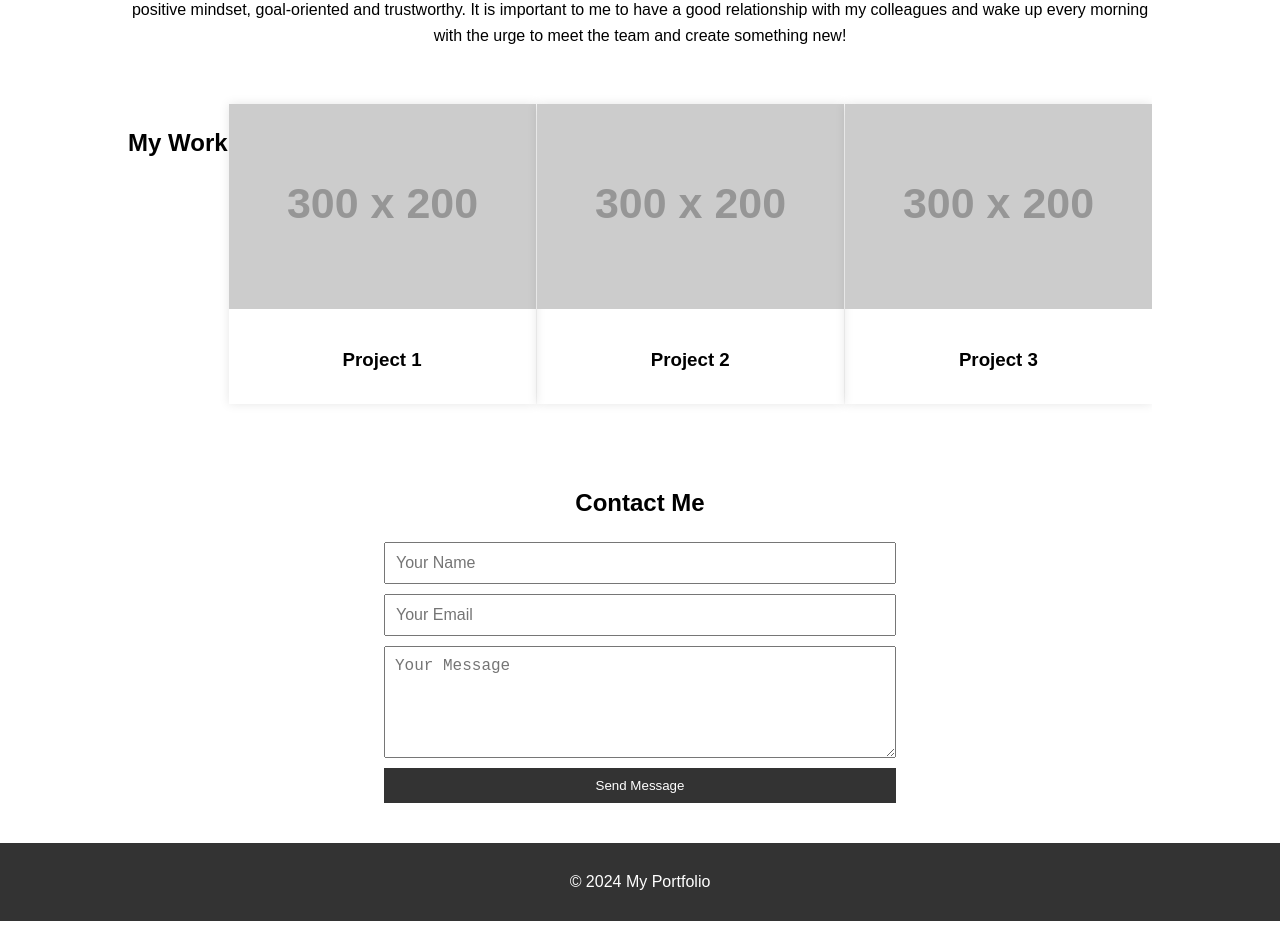
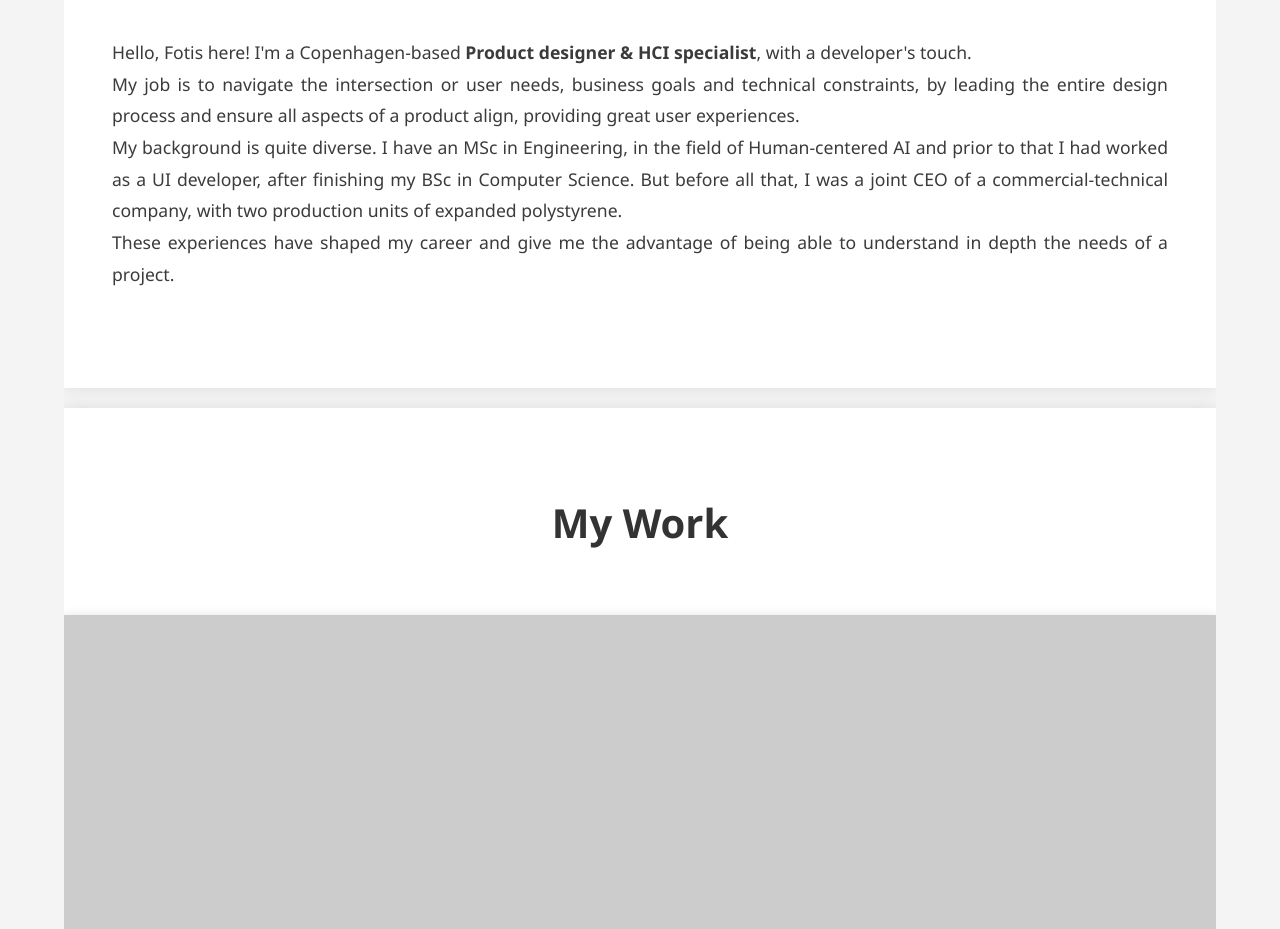
Before and after one commit to O-TS/about, a plain HTML site: page index.html in a window 1280 px wide. Shown: the part 341-1270 px from the top of the page. Drawn offline with Linux system fonts and the light colour scheme; placeholder pictures from the web are drawn by us.

Commit message:
Update index.html

```diff
--- a/index.html
+++ b/index.html
@@ -4,20 +4,25 @@
 <head>
     <meta charset="UTF-8">
     <meta name="viewport" content="width=device-width, initial-scale=1.0">
-    <title>Welcome to my webpage</title>
+    <title>My Portfolio</title>
     <style>
         body {
-            font-family: Arial, sans-serif;
+            font-family: 'Segoe UI', Tahoma, Geneva, Verdana, sans-serif;
             margin: 0;
             padding: 0;
             line-height: 1.6;
+            color: #333;
+            background-color: #f4f4f4;
         }
 
         header {
-            background: #333;
+            background-color: #083379;
             color: #fff;
-            padding: 10px 0;
+            padding: 20px 0;
             text-align: center;
+            position: sticky;
+            top: 0;
+            z-index: 1000;
         }
 
         nav {
@@ -26,80 +31,153 @@
         }
 
         nav a {
-            color: #333;
+            color: #fff;
             text-decoration: none;
             margin: 0 15px;
             font-size: 18px;
+            transition: color 0.3s ease;
+        }
+
+        nav a:hover {
+            color: #f4f4f4;
         }
 
         .container {
-            width: 80%;
+            width: 90%;
+            max-width: 1200px;
             margin: auto;
             overflow: hidden;
         }
 
         #about, #portfolio, #contact {
-            padding: 20px 0;
+            padding: 50px 0;
+            background-color: #fff;
+            margin-bottom: 20px;
+            box-shadow: 0 0 15px rgba(0, 0, 0, 0.1);
         }
 
         h2 {
             text-align: center;
-            margin-bottom: 20px;
+            margin-bottom: 40px;
+            font-size: 2.5rem;
+            color: #333;
         }
 
         #about p, #contact p {
-            text-align: center;
+            text-align: justify;
+            margin: 3rem;
+            font-size: 1.1rem;
+            line-height: 1.8;
+            color: #3b3b3b;
         }
 
         #portfolio {
-            display: flex;
-            flex-wrap: wrap;
-            justify-content: space-between;
+            display: grid;
+            grid-template-columns: repeat(auto, minmax(300px, 1fr));
+            gap: 20px;
         }
 
         .portfolio-item {
-            width: 30%;
-            margin-bottom: 20px;
             box-shadow: 0 0 10px rgba(0, 0, 0, 0.1);
+            transition: transform 0.3s ease, box-shadow 0.3s ease;
+            background-color: #fff;
         }
 
         .portfolio-item img {
             width: 100%;
             height: auto;
+            display: block;
         }
 
         .portfolio-item h3 {
-            padding: 10px;
+            padding: 15px;
             text-align: center;
+            font-size: 1.3rem;
+            color: #333;
+        }
+
+        .portfolio-item:hover {
+            transform: translateY(-5px);
+            box-shadow: 0 0 20px rgba(0, 0, 0, 0.2);
         }
 
         #contact form {
             display: flex;
             flex-direction: column;
-            width: 50%;
+            width: 100%;
+            max-width: 600px;
             margin: 0 auto;
         }
 
         #contact input, #contact textarea {
-            margin-bottom: 10px;
-            padding: 10px;
+            margin-bottom: 15px;
+            padding: 15px;
             font-size: 16px;
+            border: 1px solid #ccc;
+            border-radius: 5px;
+            transition: border-color 0.3s ease;
+        }
+
+        #contact input:focus, #contact textarea:focus {
+            border-color: #3ca8af;
         }
 
         #contact button {
-            padding: 10px;
-            background: #333;
+            padding: 15px;
+            background-color: #4CAF50;
             color: #fff;
             border: none;
+            border-radius: 5px;
             cursor: pointer;
+            font-size: 1.1rem;
+            transition: background-color 0.3s ease;
+        }
+
+        #contact button:hover {
+            background-color: #45a049;
         }
 
         footer {
-            background: #333;
+            background-color: #333;
             color: #fff;
             text-align: center;
-            padding: 10px 0;
+            padding: 15px 0;
             margin-top: 20px;
+        }
+
+        @media (max-width: 768px) {
+            h2 {
+                font-size: 2rem;
+            }
+
+            nav a {
+                font-size: 16px;
+                margin: 0 10px;
+            }
+
+            #about p, #contact p {
+                font-size: 1rem;
+            }
+        }
+
+        @media (max-width: 480px) {
+            h2 {
+                font-size: 1.8rem;
+            }
+
+            nav a {
+                font-size: 14px;
+                margin: 0 8px;
+            }
+
+            #about p, #contact p {
+                font-size: 0.9rem;
+            }
+
+            #contact button {
+                font-size: 1rem;
+                padding: 12px;
+            }
         }
     </style>
 </head>
@@ -109,7 +187,7 @@
         <h1>My Portfolio</h1>
         <nav>
             <a href="#about">About</a>
-            <a href="#portfolio">Portfolio</a>
+            <a href="#portfolio">Projects</a>
             <a href="#contact">Contact</a>
         </nav>
     </header>
@@ -117,25 +195,25 @@
     <div class="container">
         <section id="about">
             <h2>About Me</h2>
-            <p align="justify">My background is quite diverse and that gives me the advantage of being able to understand in depth the needs of a project from every aspect and exceed the expectations of the stakeholders, with intuitive user-friendly experiences.
-            On a normal day, you will find me with a cup of tea on my computer, designing or reviewing data from user feedback, to validate my designs. Regarding my character, I have a "can-do" attitude, a positive mindset, goal-oriented and trustworthy.
-            It is important to me to have a good relationship with my colleagues and wake up every morning with the urge to meet the team and create something new!
-            </p>
+            <p>Hello, Fotis here! I'm a Copenhagen-based <b>Product designer & HCI specialist</b>, with a developer's touch.
+                <br>My job is to navigate the intersection or user needs, business goals and technical constraints, by leading the entire design process and ensure all aspects of a product align, providing great user experiences.
+                <br>My background is quite diverse. I have an MSc in Engineering, in the field of Human-centered AI and prior to that I had worked as a UI developer, after finishing my BSc in Computer Science. But before all that, I was a joint CEO of a commercial-technical company, with two production units of expanded polystyrene.
+                <br>These experiences have shaped my career and give me the advantage of being able to understand in depth the needs of a project.</p>
         </section>
 
         <section id="portfolio">
             <h2>My Work</h2>
             <div class="portfolio-item">
-                <img src="https://via.placeholder.com/300x200" alt="Project 1">
-                <h3>Project 1</h3>
+                <a href="#"><img src="https://via.placeholder.com/300x200" alt="Project 1">
+                    <h3>Project 1</h3></a>
             </div>
             <div class="portfolio-item">
-                <img src="https://via.placeholder.com/300x200" alt="Project 2">
-                <h3>Project 2</h3>
+                <a href="#"><img src="https://via.placeholder.com/300x200" alt="Project 2">
+                    <h3>Project 2</h3></a>
             </div>
             <div class="portfolio-item">
-                <img src="https://via.placeholder.com/300x200" alt="Project 3">
-                <h3>Project 3</h3>
+                <a href="#"><img src="https://via.placeholder.com/300x200" alt="Project 3">
+                    <h3>Project 3</h3></a>
             </div>
         </section>
 
```
